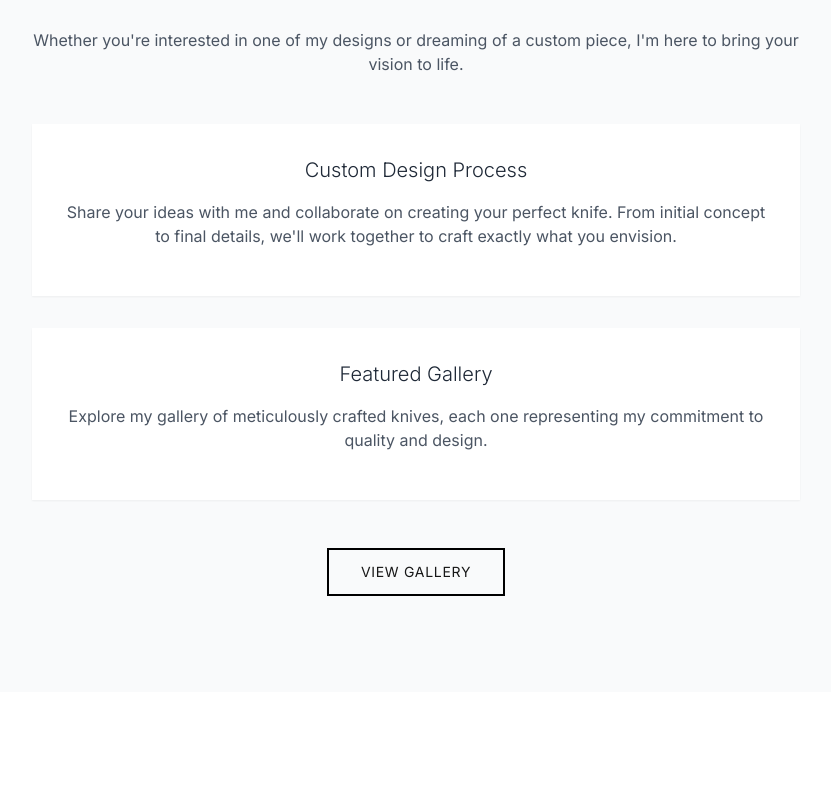
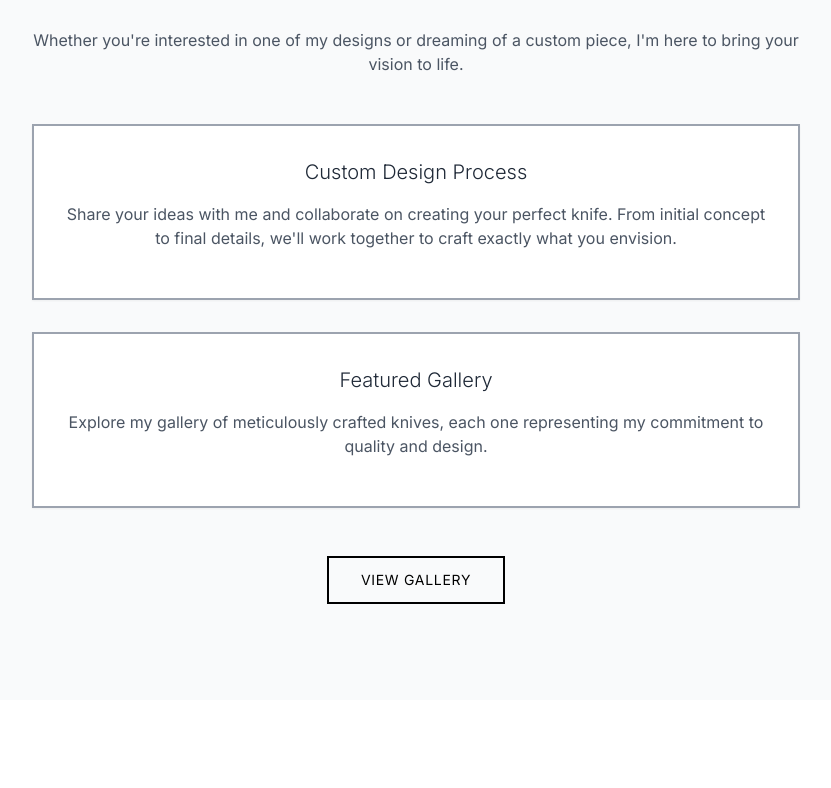
Before and after one commit to mdsimpson09/jason3, a Next.js app: page / in a window 1280 px wide. Shown: the part 2112-2900 px from the top of the page, without its empty margins (224-1055 px from the left). Built offline with nearby package versions, Linux system fonts and the light colour scheme; grey boxes are pictures that could not be loaded.

Commit message:
update color

```diff
--- a/app/contact/page.tsx
+++ b/app/contact/page.tsx
@@ -13,7 +13,7 @@ export default function Contact() {
       <Navbar />
       <HeroCarousel />
       <section className="container mx-auto px-4 py-12 bg-white">
-        <h3 className="text-2xl font-medium mb-4 text-center p-4">
+        <h3 className="text-2xl font-medium mb-4 text-center p-4 text-gray-800">
           Ready to craft your perfect blade? Reach out today to start your custom knife order and let’s create something truly unique together!
         </h3>
         </section >
--- a/app/page.tsx
+++ b/app/page.tsx
@@ -72,14 +72,14 @@ export default function Home() {
               your vision to life.
             </p>
             <div className="grid gap-8 mb-12">
-              <div className="p-8 bg-white shadow-sm">
+              <div className="p-8 bg-white shadow-sm border-2 border-gray-400">
                 <h3 className="text-xl font-light mb-4 text-gray-800">Custom Design Process</h3>
                 <p className="text-gray-600 mb-4">
                   Share your ideas with me and collaborate on creating your perfect knife. From initial concept to
                   final details, we'll work together to craft exactly what you envision.
                 </p>
               </div>
-              <div className="p-8 bg-white shadow-sm text-gray-800">
+              <div className="p-8 bg-white shadow-sm text-gray-800 border-2 border-gray-400">
                 <h3 className="text-xl font-light mb-4">Featured Gallery</h3>
                 <p className="text-gray-600 mb-4">
                   Explore my gallery of meticulously crafted knives, each one representing my commitment
@@ -89,7 +89,7 @@ export default function Home() {
             </div>
             <Link
               href="/portfolio"
-              className="inline-block border-2 border-black px-8 py-3 text-sm uppercase tracking-wider hover:bg-black hover:text-white transition-colors"
+              className="inline-block border-2 border-black px-8 py-3 text-sm uppercase tracking-wider hover:bg-black hover:text-white transition-colors text-black"
             >
               View Gallery
             </Link>
```
